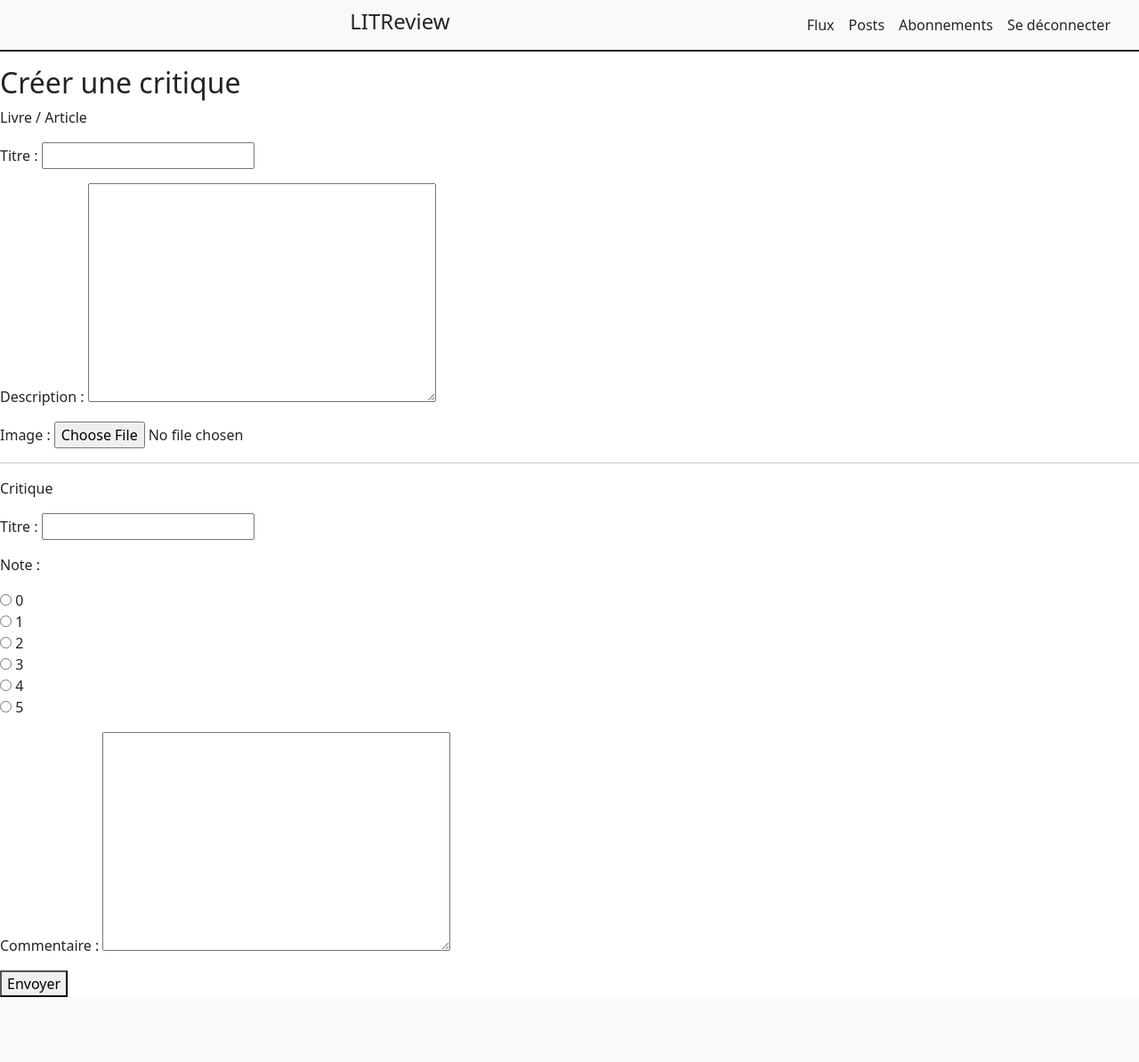
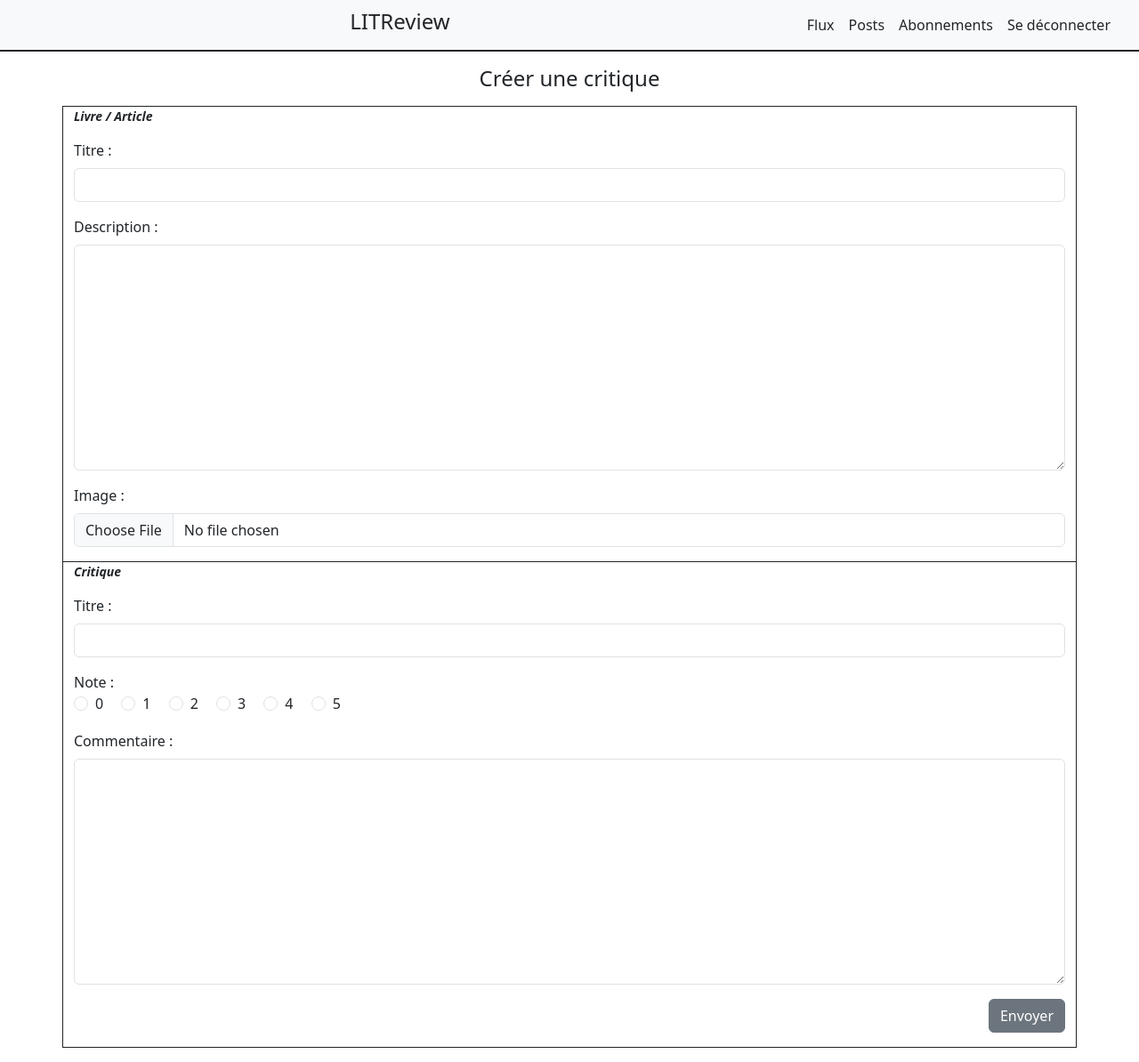
Before and after one commit to DayriseA/OCP9_LITRevu, a Django app: page /review/create/ in a window 1280 px wide. Shown: the whole page at 89% size. Before the commit the page ends 1121 px from the top, so only its background shows below. Run offline with Django 4.2, Linux system fonts and the light colour scheme; a user stored in the database is signed in; some libraries are stand-ins or nearby versions.

Commit message:
style(rating): add bootstrap styles to review creation form (with or without pre-existing ticket)

```diff
--- a/litrevu/rating/templates/rating/review_create.html
+++ b/litrevu/rating/templates/rating/review_create.html
@@ -1,37 +1,100 @@
 {% extends "base.html" %}
 {% load rating_extras %}
+{% load shared_templatetags %}
 {% block content %}
 
-  <h2>Créer une critique</h2>
-  {% if ticket %}
-    <div>
-      <p>Vous êtes en train de poster en réponse à</p>
-      Critique demandée par {% author_display ticket.author %}
-      {% include "rating/partials/ticket_snippet.html" %}
-    </div>
-    <hr>
-    <div>
-      <p>Critique</p>
-      <form method="post">
-        {% csrf_token %}
-        {{ review_form.as_p }}
-        <button type="submit">Envoyer</button>
-      </form>
-    </div>
-  {% else %}
+  <h4 class="text-center">Créer une critique</h4>
+
+  <div class="container-sm my-3">
     <form enctype="multipart/form-data" method="post">
       {% csrf_token %}
-      <div>
-        <p>Livre / Article</p>
-        {{ ticket_form.as_p }}
+      {% if ticket %}
+        <div class="row border border-dark pb-2">
+          <p class="fw-semibold small fst-italic">Vous êtes en train de poster en réponse à</p>
+          <div class="row border border-dark w-75 mx-auto mb-3 small">
+            <div class="col-sm-8 text-start">
+              Critique demandée par {% author_display ticket.author %}
+            </div>
+            {% include "rating/partials/ticket_snippet.html" %}
+          </div>
+        </div>
+      {% else %}
+        <div class="row border border-dark">
+          <p class="fw-semibold small fst-italic">Livre / Article</p>
+          {% for field in ticket_form %}
+            <div class="mb-3">
+              {{ field|label_with_classes:"form-label" }}
+              {% if field.errors %}
+                {{ field|add_classes:"form-control is-invalid" }}
+                {% for error in field.errors %}
+                  <div class="invalid-feedback">
+                    {{ error }}
+                  </div>
+                {% endfor %}
+              {% else %}
+                {{ field|add_classes:"form-control" }}
+              {% endif %}
+            </div>
+          {% endfor %}
+        </div>
+      {% endif %}
+      <div class="row border border-top-0 border-dark">
+        <p class="fw-semibold small fst-italic">Critique</p>
+
+        <div class="mb-3">
+          {{ review_form.headline|label_with_classes:"form-label" }}
+          {% if review_form.headline.errors %}
+            {{ review_form.headline|add_classes:"form-control is-invalid" }}
+            {% for error in review_form.headline.errors %}
+              <div class="invalid-feedback">
+                {{ error }}
+              </div>
+            {% endfor %}
+          {% else %}
+            {{ review_form.headline|add_classes:"form-control" }}
+          {% endif %}
+        </div>
+
+        {{ review_form.rating|label_with_classes:"form-check-label" }}
+        <div class="mb-3">
+
+          {% for choice in review_form.rating.field.choices %}
+            <div class="form-check form-check-inline">
+              <input class="form-check-input{% if review_form.rating.errors %} is-invalid{% endif %}"
+                     type="radio" name="{{ review_form.rating.html_name }}" value="{{ choice.0 }}"
+                     id="{{ review_form.rating.auto_id }}_{{ forloop.counter }}">
+              <label class="form-check-label"
+                     for="{{ review_form.rating.auto_id }}_{{ forloop.counter }}">{{ choice.1 }}
+              </label>
+              {% if review_form.rating.errors %}
+                {% for error in review_form.rating.errors %}
+                  <div class="invalid-feedback">
+                    {{ error }}
+                  </div>
+                {% endfor %}
+              {% endif %}
+            </div>
+          {% endfor %}
+        </div>
+
+        <div class="mb-3">
+          {{ review_form.body|label_with_classes:"form-label" }}
+          {% if review_form.body.errors %}
+            {{ review_form.body|add_classes:"form-control is-invalid" }}
+            {% for error in review_form.body.errors %}
+              <div class="invalid-feedback">
+                {{ error }}
+              </div>
+            {% endfor %}
+          {% else %}
+            {{ review_form.body|add_classes:"form-control" }}
+          {% endif %}
+        </div>
+        <div class="col mb-3">
+          <button type="submit" class="btn btn-secondary float-end">Envoyer</button>
+        </div>
       </div>
-      <hr>
-      <div>
-        <p>Critique</p>
-        {{ review_form.as_p }}
-      </div>
-      <button type="submit">Envoyer</button>
     </form>
-  {% endif %}
+  </div>
 
 {% endblock content %}
```
